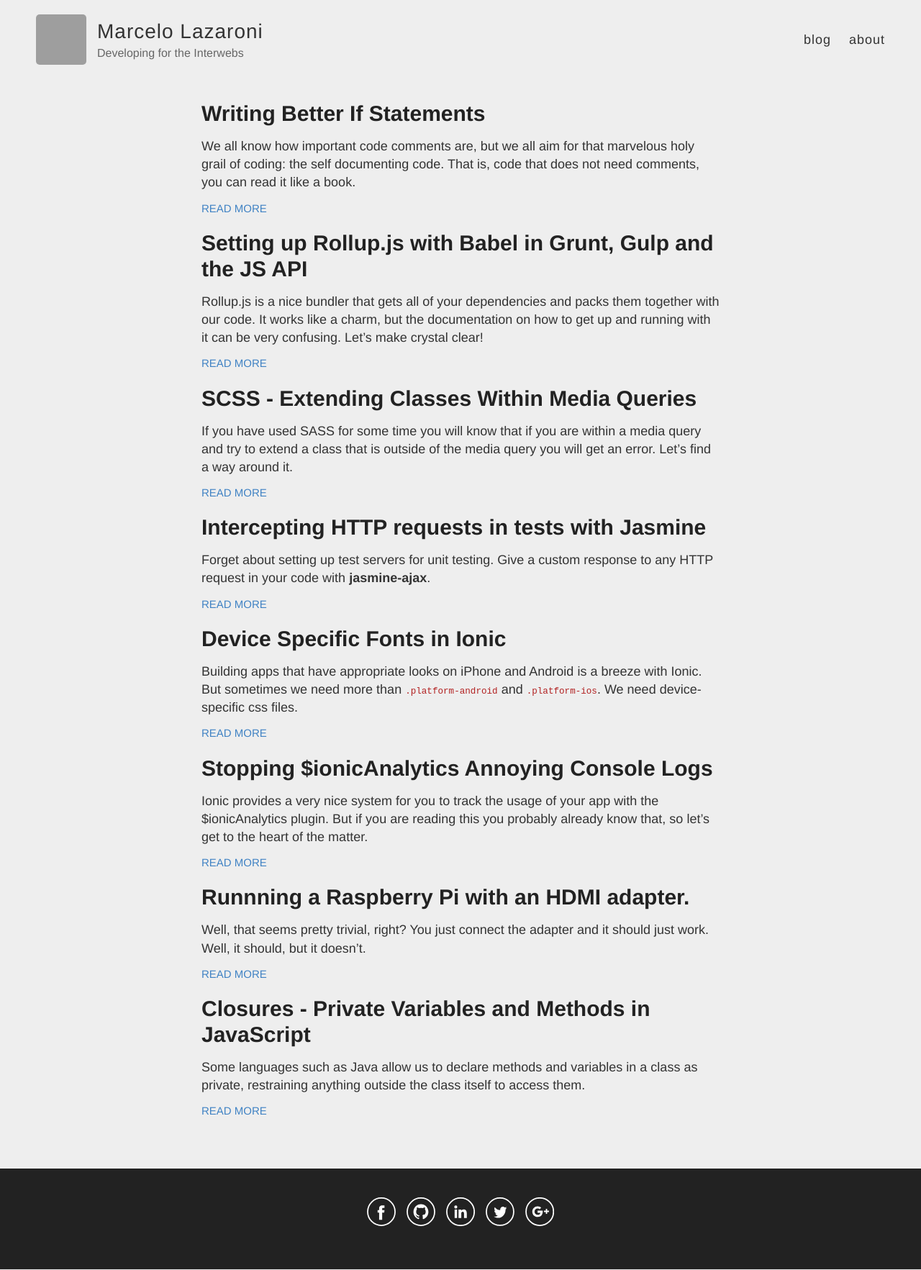
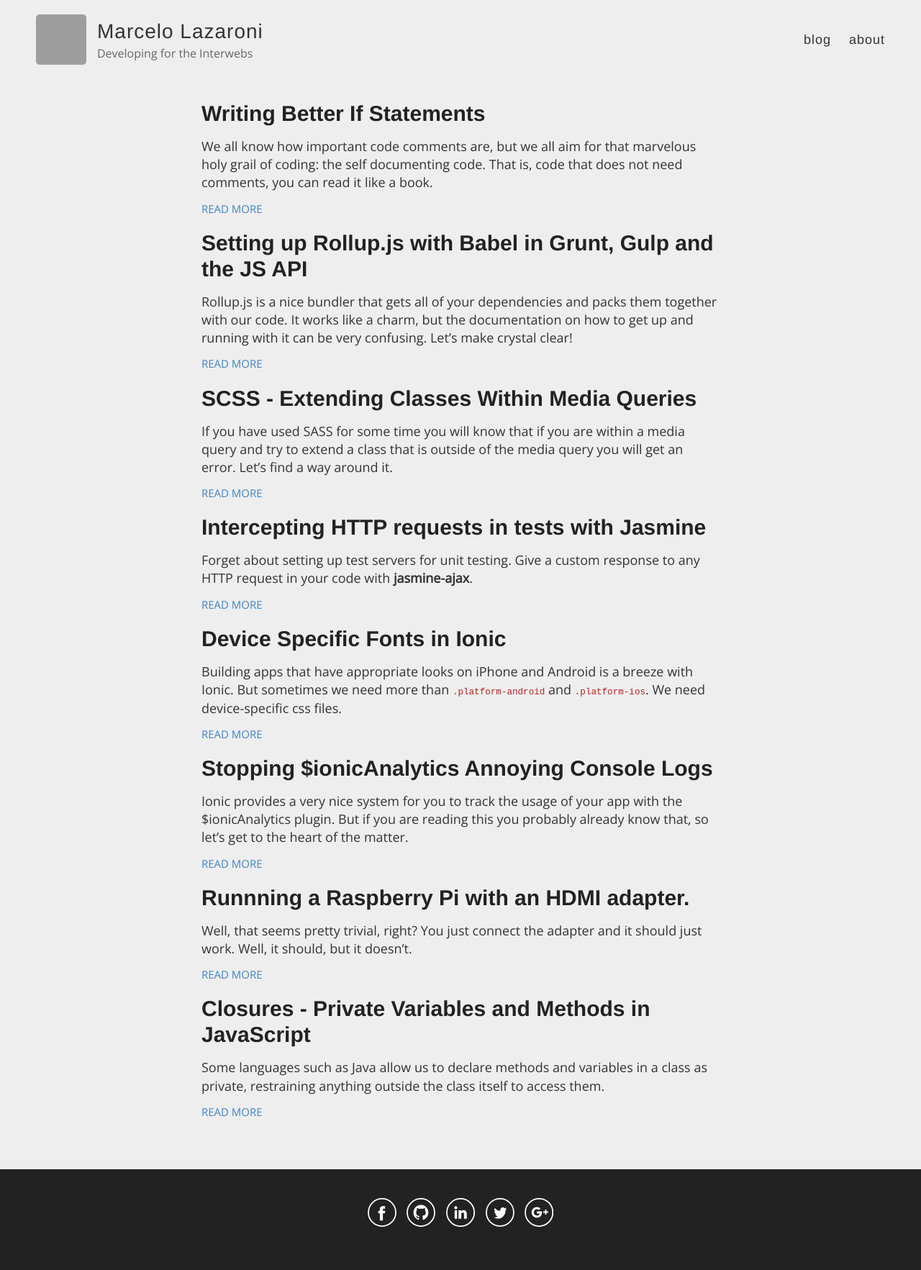
Before and after one commit to lazamar/lazamar.github.io, a Jekyll site: the page built from index.html, in a window 1280 px wide. Shown: the whole page at 72% size. Built offline with Jekyll 4.4.1, drawn with Linux system fonts in a browser that asks for light colours; grey boxes are pictures that could not be loaded.

Commit message:
Change paragraph text

```diff
--- a/_sass/_variables.scss
+++ b/_sass/_variables.scss
@@ -15,7 +15,9 @@ $lightGray: #eee;
 $white: #fff;
 
 // Font stacks
-$helvetica: Helvetica, Arial, sans-serif;
+@import 'https://fonts.googleapis.com/css?family=Open+Sans';
+
+$openSans: 'Open Sans', sans-serif;
 $helveticaNeue: "Helvetica Neue", Helvetica, Arial, sans-serif;
 $georgia: Georgia, serif;
 
--- a/style.scss
+++ b/style.scss
@@ -19,7 +19,7 @@ html {
 
 body {
 	background: #eee;
-  font: 18px/1.4 $helvetica;
+  font: 18px/1.4 $openSans;
   color: $darkGray;
   min-height: 100vh;
 }
```
